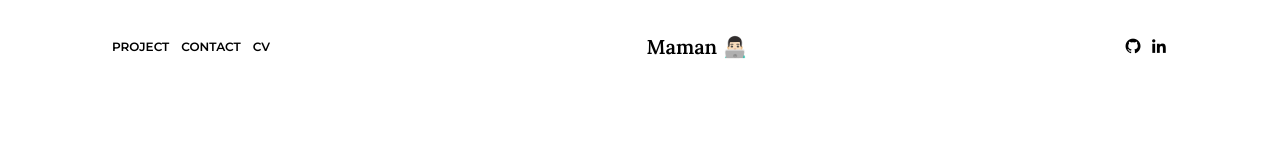
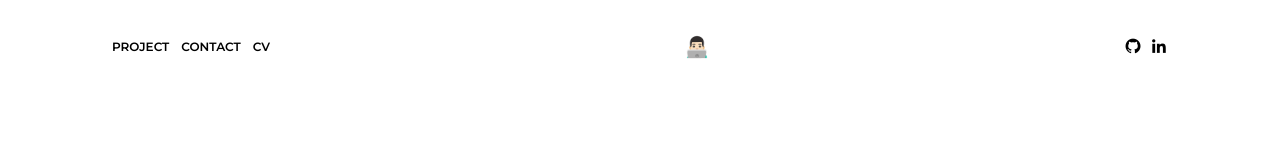
Before and after one commit to arewtech/maman, a Vue app: page / in a window 1280 px wide. Shown: the top 141 px of the page. Built offline with nearby package versions, Linux system fonts and the light colour scheme.

Commit message:
remake navigation

```diff
--- a/src/components/Navigation.vue
+++ b/src/components/Navigation.vue
@@ -14,7 +14,8 @@
       </div>
     </div>
     <div class="logo order-first font-lora text-xl font-semibold">
-      <span class="hidden md:inline-block">Maman</span> 👨🏻‍💻
+      <!-- <span class="hidden md:inline-block">Maman</span> -->
+      👨🏻‍💻
     </div>
     <div class="social-media hidden md:block">
       <div class="flex items-center justify-center gap-2">
```
